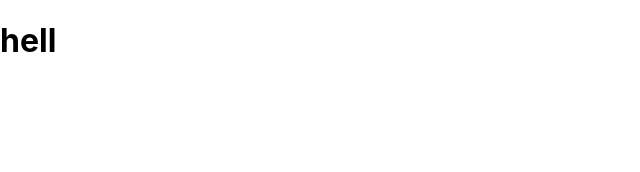
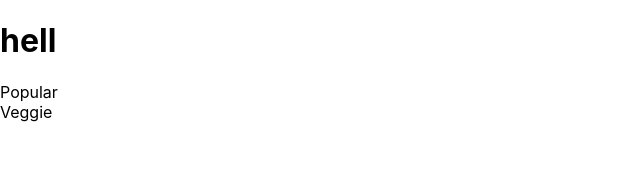
Before and after one commit to Anastasiia-Obushenko/recipe-app, a React (Create React App) app: page / in a window 1280 px wide. Shown: the top 172 px of the page, without its empty margins (0-640 px from the left). Built offline with nearby package versions, Linux system fonts and the light colour scheme.

Commit message:
set up basic structure for home page

```diff
--- a/src/App.js
+++ b/src/App.js
@@ -1,8 +1,10 @@
+import Pages from "./pages/Pages";
 
 function App() {
   return (
     <div className="App">
       <h1>hell</h1>
+    <Pages />
     </div>
   );
 }
--- /dev/null
+++ b/src/components/Popular.jsx
@@ -0,0 +1,7 @@
+function Popular() {
+  return (
+    <div>Popular</div>
+  )
+}
+
+export default Popular
--- /dev/null
+++ b/src/components/Veggie.jsx
@@ -0,0 +1,9 @@
+import React from 'react'
+
+function Veggie() {
+  return (
+    <div>Veggie</div>
+  )
+}
+
+export default Veggie
--- /dev/null
+++ b/src/pages/Home.jsx
@@ -0,0 +1,15 @@
+import Veggie from "../components/Veggie";
+import Popular from "../components/Popular";
+
+import React from 'react'
+
+function Home() {
+  return (
+      <div>
+          <Popular />
+          <Veggie />
+    </div>
+  )
+}
+
+export default Home
--- /dev/null
+++ b/src/pages/Pages.jsx
@@ -0,0 +1,12 @@
+import Home from "./Home";
+import React from 'react'
+
+function Pages() {
+  return (
+      <div>
+          <Home />
+    </div>
+  )
+}
+
+export default Pages
```
